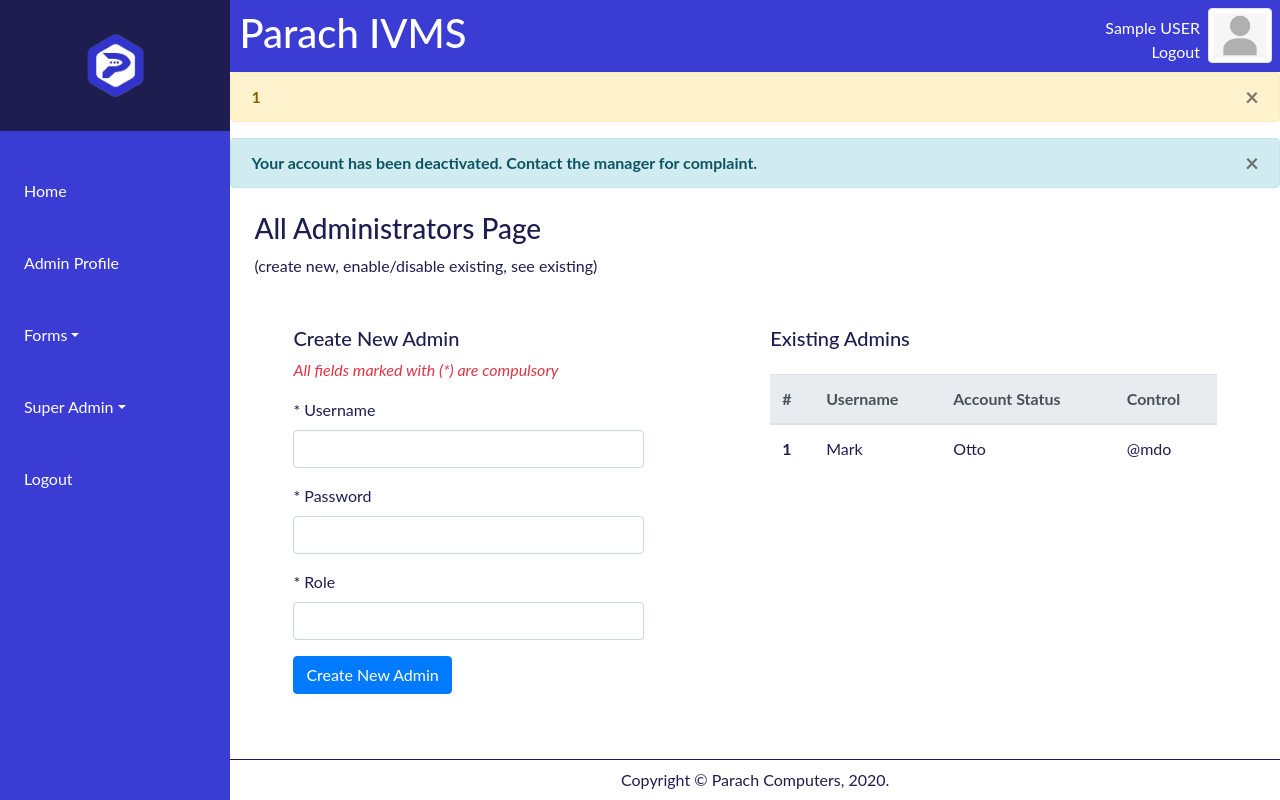
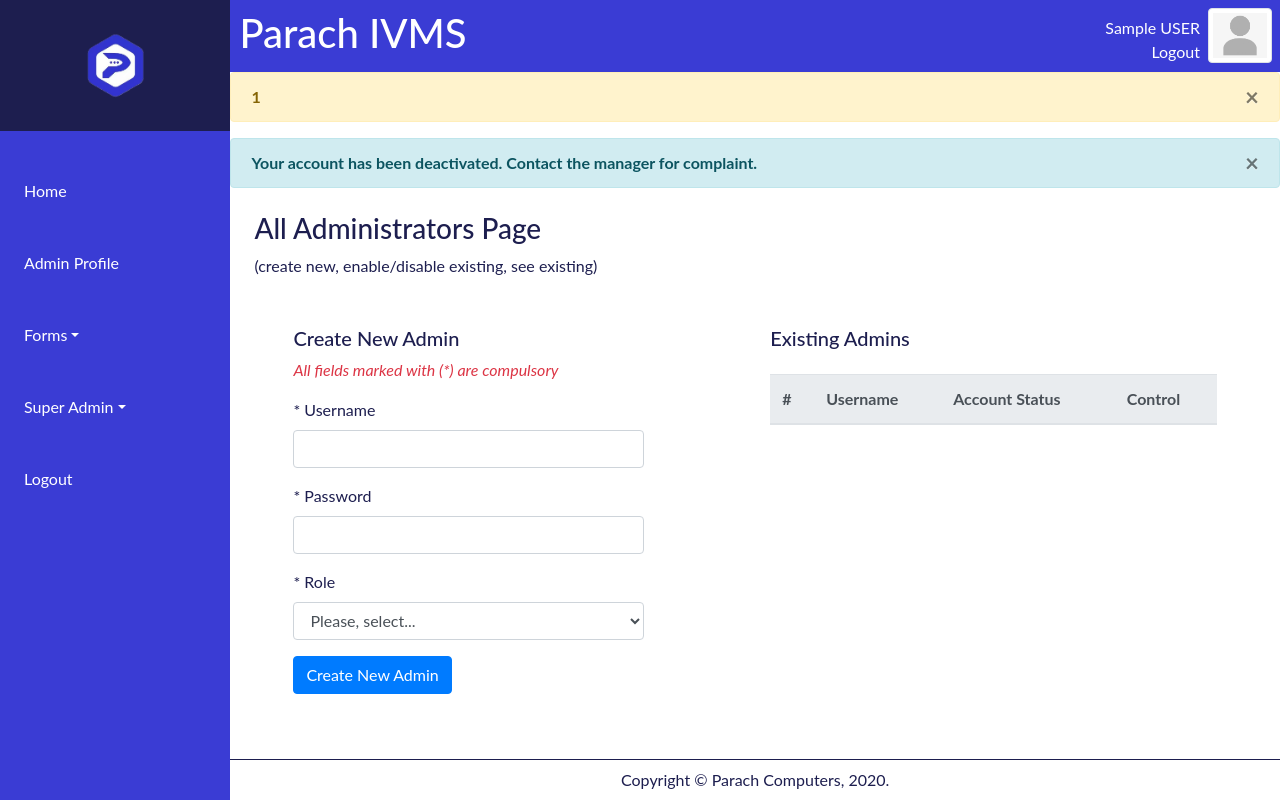
Before and after one commit to teekaytech/Inventory-Management-System, a PHP site: page /views/admins.php in a window 1280 px wide. Run offline with PHP 8.4, Linux system fonts and the light colour scheme; the visitor is signed in with stand-in values (Sample User, id 1); tables that the repository leaves empty or names only in its code hold one stand-in row (values such as "Sample post"); lists and menus that the app fills with data are empty; some libraries are stand-ins or nearby versions.

Commit message:
working on super admin features; ; ;

```diff
--- a/controllers/DashboardController.php
+++ b/controllers/DashboardController.php
@@ -89,4 +89,5 @@
             return true;
         } return false;
     }
+
 }
--- a/models/admin.php
+++ b/models/admin.php
@@ -52,4 +52,15 @@
         }
     }
 
+    public static function all_admins() {
+        try {
+            $query = Connection::dbEngine()->prepare("SELECT `id`, `firstname`, `lastname`, `middlename`, `email`,
+                                                                `phone_no`, `role_id`, `status`, `username` FROM admin");
+            $query->execute();
+            return $query->fetchAll();
+        } catch(PDOException $e) {
+            echo $e->getMessage();
+            return false;
+        }
+    }
 }
--- /dev/null
+++ b/models/role.php
@@ -0,0 +1,30 @@
+<?php
+require_once '../models/connection.php';
+
+class Role {
+
+    public static function all_roles() {
+        try {
+            $query = Connection::dbEngine()->prepare("SELECT * FROM roles WHERE `status` = 1");
+            $query->execute();
+            return $query->fetchAll();
+        } catch(PDOException $e) {
+            return $e->getMessage();
+        }
+    }
+
+    public static function find_role($id) {
+        try {
+            $query = Connection::dbEngine()->prepare("SELECT * FROM roles WHERE `id`=:id");
+            $query->execute(array('id'=>$id));
+            return $query->fetchAll();
+        }
+        catch(PDOException $e)
+        {
+            echo $e->getMessage();
+            return false;
+        }
+    }
+
+
+}
--- a/views/admins.php
+++ b/views/admins.php
@@ -43,7 +43,12 @@
                         <div class="form-row">
                             <div class="form-group col-md-12">
                                 <label for="password">* Role</label>
-                                <input type="password" class="form-control" id="password" name="password" required>
+                                <select class="form-control" id="roles" name="role_id" required>
+                                    <option value="">Please, select...</option>
+                                    <?php foreach ($page->all_roles() as $role) { ?>
+                                        <option value="<?php echo $role['id']; ?>"><?php echo $role['name']; ?></option>
+                                    <?php } ?>
+                                </select>
                             </div>
                         </div>
                         <button type="submit" name="submit_enquiry" class="btn btn-primary">Create New Admin</button>
@@ -62,12 +67,15 @@
                     </tr>
                     </thead>
                     <tbody>
-                    <tr>
-                        <th scope="row">1</th>
-                        <td>Mark</td>
-                        <td>Otto</td>
-                        <td>@mdo</td>
-                    </tr>
+                    <?php foreach ($page->all_admins() as $sn => $admin) {
+                        if ($admin['id'] == $_SESSION['admin_id']) { continue; } ?>
+                        <tr>
+                            <th scope="row"><?php echo $sn; ?></th>
+                            <td><?php echo $admin['username']; ?></td>
+                            <td><?php echo $admin['status'] ==  1 ? 'Enabled': 'Disabled'; ?></td>
+                            <td>Acct Sw</thttps://github.com/teekaytech/Parach-IVMSd>
+                        </tr>
+                    <?php } ?>
                     </tbody>
                 </table>
             </div>
--- a/views/layout/DashboardLayout.php
+++ b/views/layout/DashboardLayout.php
@@ -2,6 +2,7 @@
 require_once '../models/admin.php';
 require_once '../models/course.php';
 require_once '../models/sourceChannel.php';
+require_once '../models/role.php';
 @session_start();
 
 class DashboardLayout {
@@ -168,6 +169,14 @@
     public function all_channels() {
         return SourceChannel::all_courses();
     }
+
+    public function all_roles(){
+        return Role::all_roles();
+    }
+
+    public function all_admins() {
+        return Admin::all_admins();
+    }
 }
 
 ?>
```
